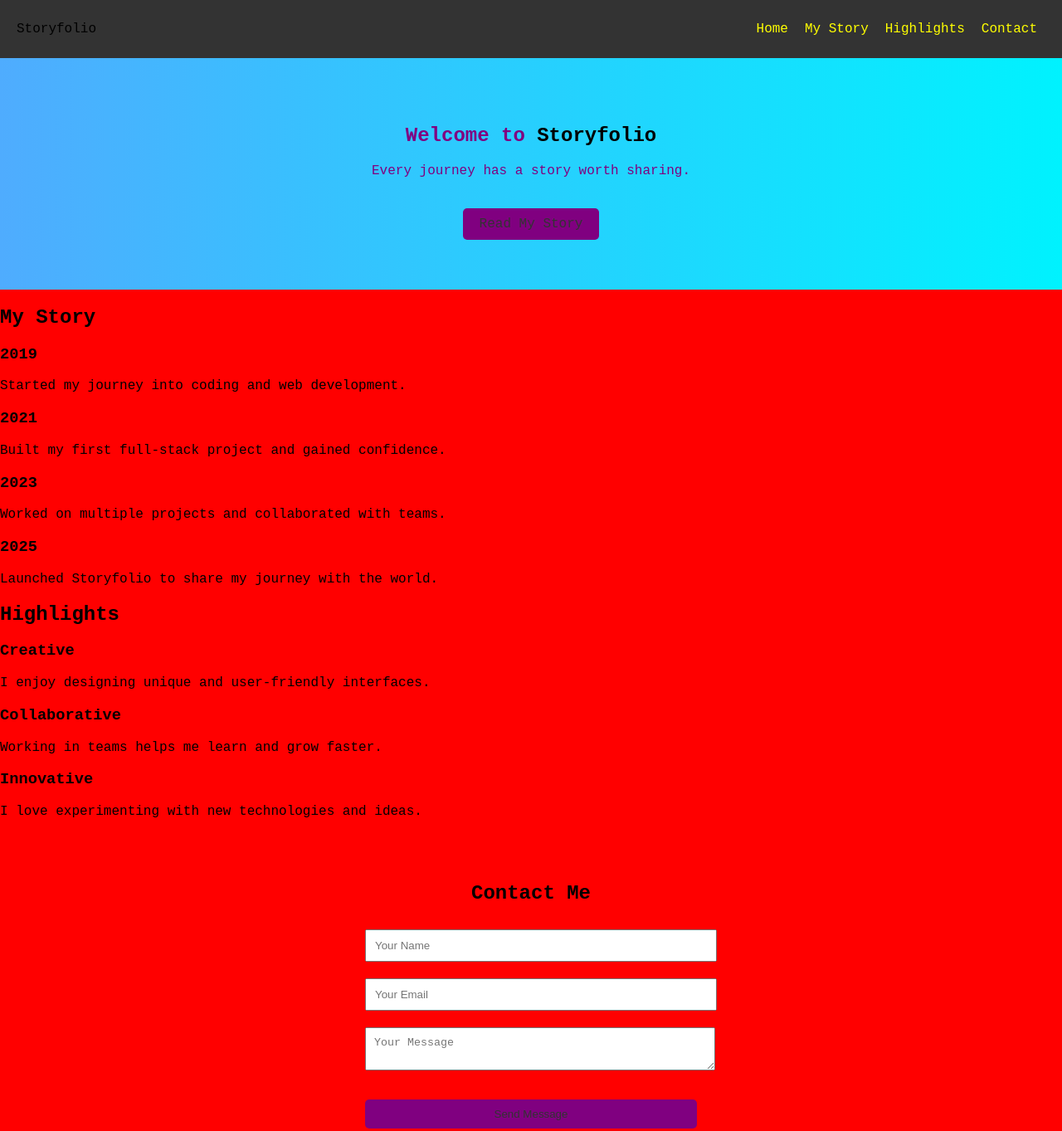
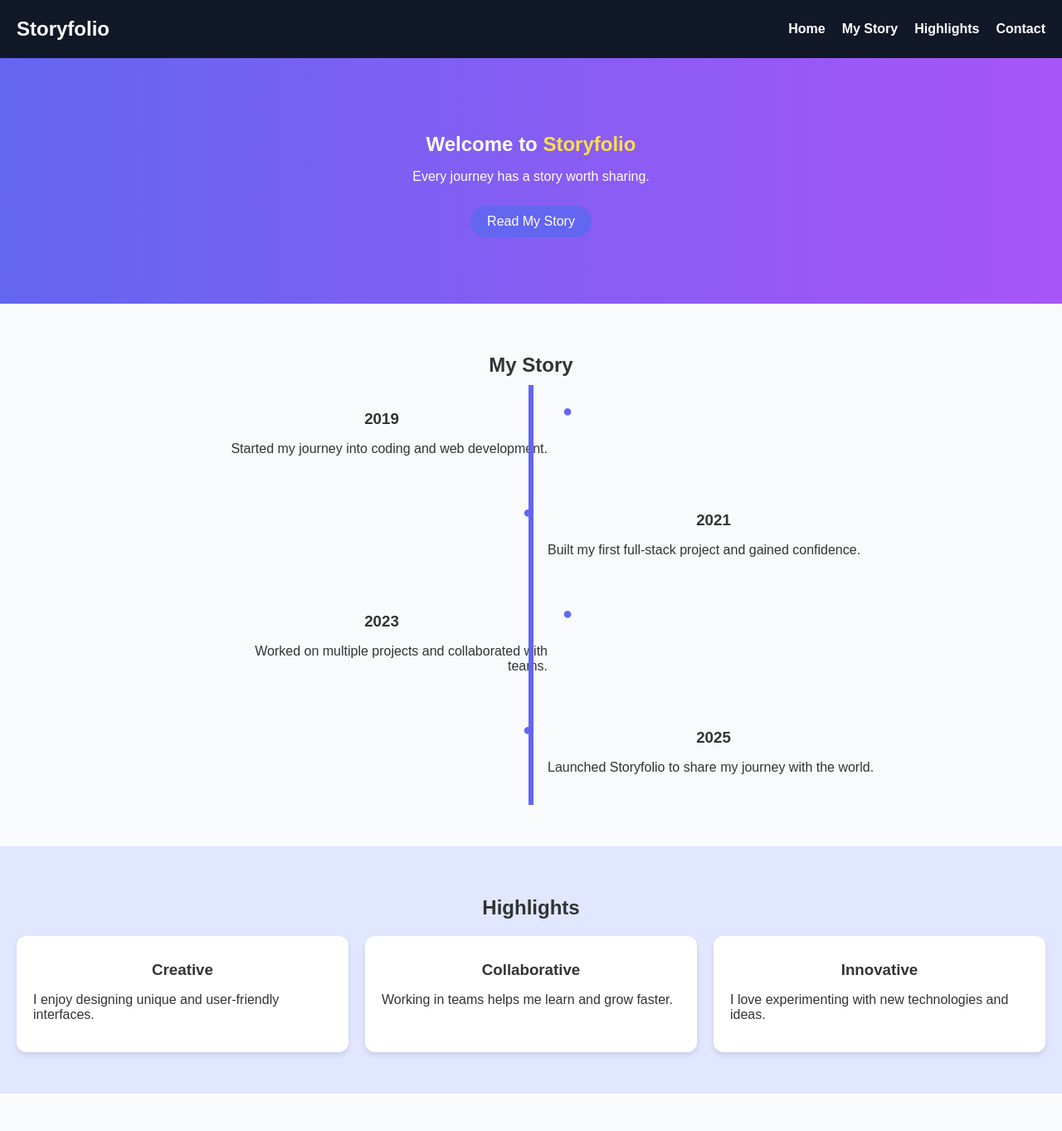
Before and after one commit to pranathip27bca-maker/TNSDC-digital-portfolio, a plain HTML site: page index.html in a window 1280 px wide. Shown: the top 1363 px of the page at 83% size. Drawn offline with Linux system fonts and the light colour scheme; a script that the page names is missing.

Commit message:
Update style.css

```diff
--- a/style.css
+++ b/style.css
@@ -1,339 +1,208 @@
-/* General Styles */
-
+/* General */
 body {
-
-background-color:red ;
-
   margin: 0;
-
-font-family: inkfree,monospace;
-
+  font-family: Arial, sans-serif;
   scroll-behavior: smooth;
-
+  background: #f9fafb;
+  color: #333;
 }
 
-header {
-
-background: #333;
-
-color:dark blue;
-
-padding: 10px 20px;
-
+h1, h2, h3 {
+  margin: 10px 0;
+  text-align: center;
 }
 
-.navbar {
-
-display: flex;
-
-justify-content: space-between;
-
-align-items: center;
-
-}
-
-.navbar {
-
-display: flex;
-
-justify-content: space-between;
-
-align-items: center;
-
-}
-
-.nav-links {
-
-list-style:none;
-
-display: flex;
-
-}
-
-.nav-links li {
-
-margin: 0 10px;
-
-}
-
-.nav-links a {
-
-color: yellow;
-
+a {
   text-decoration: none;
-
-}
-
-.menu-toggle {
-
-display: none;
-
-font-size: 24px;
-
-cursor: pointer;
-
-}
-
-/* Hero Section */
-
-.hero {
-
-background: linear-gradient(to right, #4facfe, #00f2fe);
-
-color: purple;
-
-text-align: center;
-
-padding: 60px 20px;
-
-}
-
-.hero h1 span {
-
-color: black;
-
+  color: inherit;
 }
 
 .btn {
-
-background: purple;
-
-color: #333;
-
+  display: inline-block;
+  background: #6366f1;
+  color: white;
   padding: 10px 20px;
-
-text-decoration: none;
-
-margin-top: 20px;
-
-display: inline-block;
-
-border-radius: 5px;
-
+  border-radius: 25px;
+  margin-top: 10px;
+  transition: background 0.3s;
+}
+.btn:hover {
+  background: #4338ca;
 }
 
-/* About Section */
-
-.about {
-
- padding: 40px 20px;
-
- text-align: center;
-
+/* Navbar */
+header {
+  background: #111827;
+  color: white;
+  padding: 10px 20px;
+  position: sticky;
+  top: 0;
+  z-index: 1000;
+}
+.navbar {
+  display: flex;
+  justify-content: space-between;
+  align-items: center;
+}
+.logo {
+  font-size: 1.5em;
+  font-weight: bold;
+}
+.nav-links {
+  list-style: none;
+  display: flex;
+  gap: 20px;
+}
+.nav-links li a {
+  color: white;
+  font-weight: bold;
+}
+.menu-toggle {
+  display: none;
+  font-size: 1.5em;
+  cursor: pointer;
 }
 
-.about-content {
-
- display: flex;
-
- flex-wrap: wrap;
-
- justify-content: center;
-
-  align-items: center;
-
+/* Hero */
+.hero {
+  background: linear-gradient(to right, #6366f1, #a855f7);
+  color: white;
+  text-align: center;
+  padding: 80px 20px;
+}
+.hero span {
+  color: #fde047;
 }
 
-.about-content img {
-
- max-width: 150px;
-
-  border:2px solid #000000;
-
-  border-radius:20px;
-
-  margin: 20px;
-
+/* Story Timeline */
+.story {
+  padding: 50px 20px;
+}
+.timeline {
+  position: relative;
+  max-width: 800px;
+  margin: auto;
+}
+.timeline::after {
+  content: "";
+  position: absolute;
+  width: 6px;
+  background: #6366f1;
+  top: 0;
+  bottom: 0;
+  left: 50%;
+  margin-left: -3px;
+}
+.timeline-item {
+  padding: 20px;
+  position: relative;
+  width: 50%;
+}
+.timeline-item h3 {
+  margin-bottom: 10px;
+}
+.timeline-item.left {
+  left: 0;
+  text-align: right;
+}
+.timeline-item.right {
+  left: 50%;
+}
+.timeline-item::after {
+  content: "●";
+  position: absolute;
+  top: 20px;
+  font-size: 20px;
+  color: #6366f1;
+}
+.timeline-item.left::after {
+  right: -10px;
+}
+.timeline-item.right::after {
+  left: -10px;
 }
 
-
-
- #mk{
-
-     margin :2px 100px;
-
+/* Highlights */
+.highlights {
+  padding: 50px 20px;
+  background: #e0e7ff;
+}
+.highlight-grid {
+  display: grid;
+  grid-template-columns: repeat(auto-fit, minmax(250px, 1fr));
+  gap: 20px;
+  margin-top: 20px;
+}
+.card {
+  background: white;
+  padding: 20px;
+  border-radius: 12px;
+  box-shadow: 0 4px 6px rgba(0,0,0,0.1);
+  transition: transform 0.3s;
+}
+.card:hover {
+  transform: translateY(-5px);
 }
 
-/* Projects Section */
-
-.projects {
-
-padding: 40px 20px;
-
-background: #f4f4f4;
-
-text-align: center;
-
+/* Contact */
+.contact {
+  padding: 50px 20px;
 }
-
-.project-grid  {
-
-display: grid;
-
- grid-template-columns: repeat(auto-fit,minmax(250px,1fr));
-
-  gap: 20px;
-
+.contact form {
+  max-width: 500px;
+  margin: auto;
+  display: flex;
+  flex-direction: column;
+  gap: 15px;
 }
-
-.project-card {
-
-background: #95f5ffb4;
-
- padding: 20px;
-
- border-radius: 10px;
-
-  transition: transform 0.3s;
-
+.contact input, .contact textarea {
+  padding: 10px;
+  border-radius: 8px;
+  border: 1px solid #ccc;
 }
-
-.project-card:hover {
-
-transform: scale(1.05);
-
- }
-
-/* Contact Section */
-
-.contact {
-
- padding: 40px 20px;
-
-  text-align: center;
-
-  }
-
-form {
-
- max-width: 400px; margin: auto;
-
- }
-
-input, textarea {  width: 100%;
-
- padding: 10px;
-
-  margin: 10px 0;
-
-  }
-
-button {
-
-background: #4facfe;
-
- color: iceblue;
-
- border: none;
-
- padding: 10px;
-
-  width: 100%;
-
+.contact button {
   cursor: pointer;
-
-  }
-
-button:hover {
-
-background: #00c6ff;
-
- }
-
- /* Contact Section */
-
- .contact { padding: 40px 20px;
-
- text-align: center;
-
- }
-
-form {
-
- max-width: 400px; margin: auto;
-
- }
-
-input, textarea {
-
- width: 100%;
-
- padding: 10px;
-
- margin: 10px 0;
-
- }
-
-button {
-
-background: #4facfe;
-
-color: white;
-
-border: none;
-
-padding: 10px;
-
-width: 100%;
-
-cursor: pointer;
-
-}
-
-button:hover {
-
-background: #00c6ff;
-
 }
 
 /* Footer */
-
 footer {
-
-background: #333;
-
-color: purple;
-
-padding: 10px;
-
+  background: #111827;
+  color: white;
   text-align: center;
-
+  padding: 20px;
+  margin-top: 30px;
 }
 
-/* Responsive Navbar */
-
-@media screen and (max-width: 768px) {
-
+/* Responsive */
+@media (max-width: 768px) {
   .nav-links {
-
     display: none;
-
     flex-direction: column;
-
-background: #333;
-
+    background: #1f2937;
     position: absolute;
-
     top: 60px;
-
-
-
- right: 0;
-
-width: 200px;
-
+    right: 20px;
+    padding: 20px;
+    border-radius: 10px;
   }
-
-.nav-links.show {
-
+  .nav-links.active {
     display: flex;
-
   }
-
   .menu-toggle {
-
     display: block;
-
   }
-
+  .timeline-item {
+    width: 100%;
+    text-align: left;
+    padding-left: 50px;
   }
+  .timeline::after {
+    left: 20px;
+  }
+  .timeline-item.left, .timeline-item.right {
+    left: 0;
+  }
+  .timeline-item::after {
+    left: 5px;
+  }
+}
```
Lines whose indentation alone changed are shown as unchanged.
